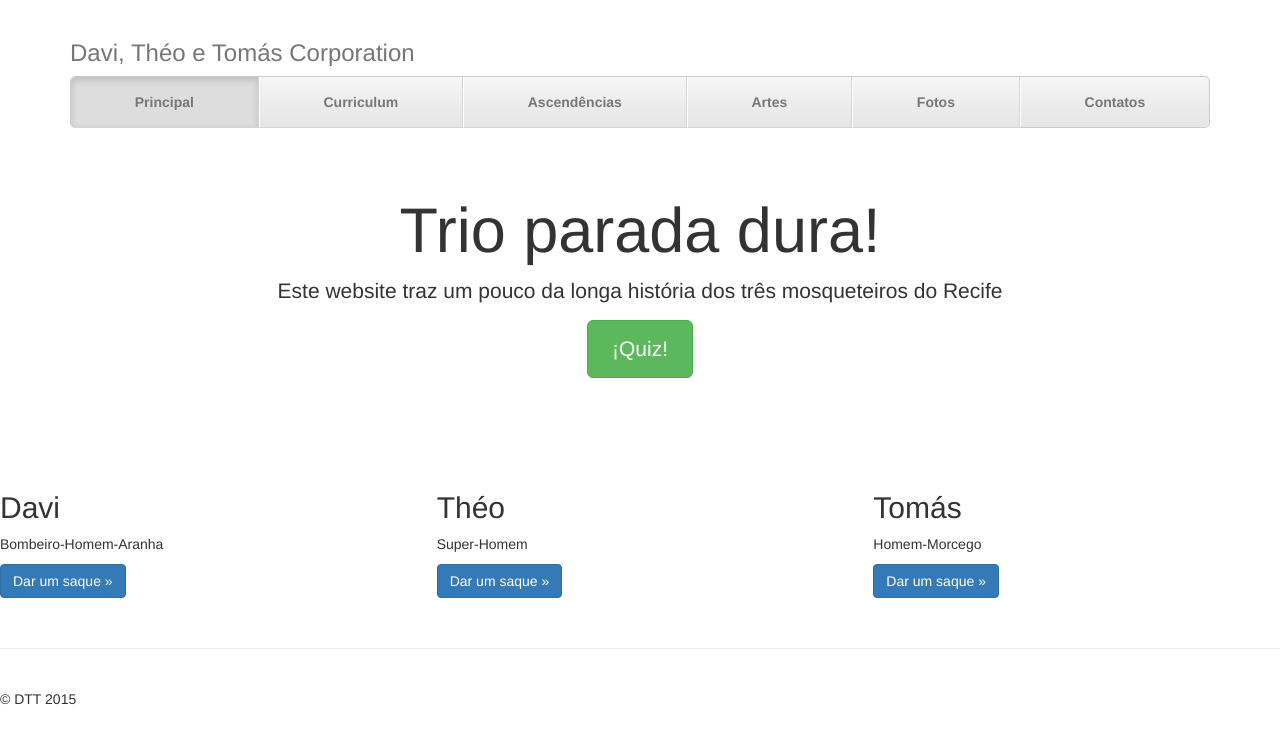
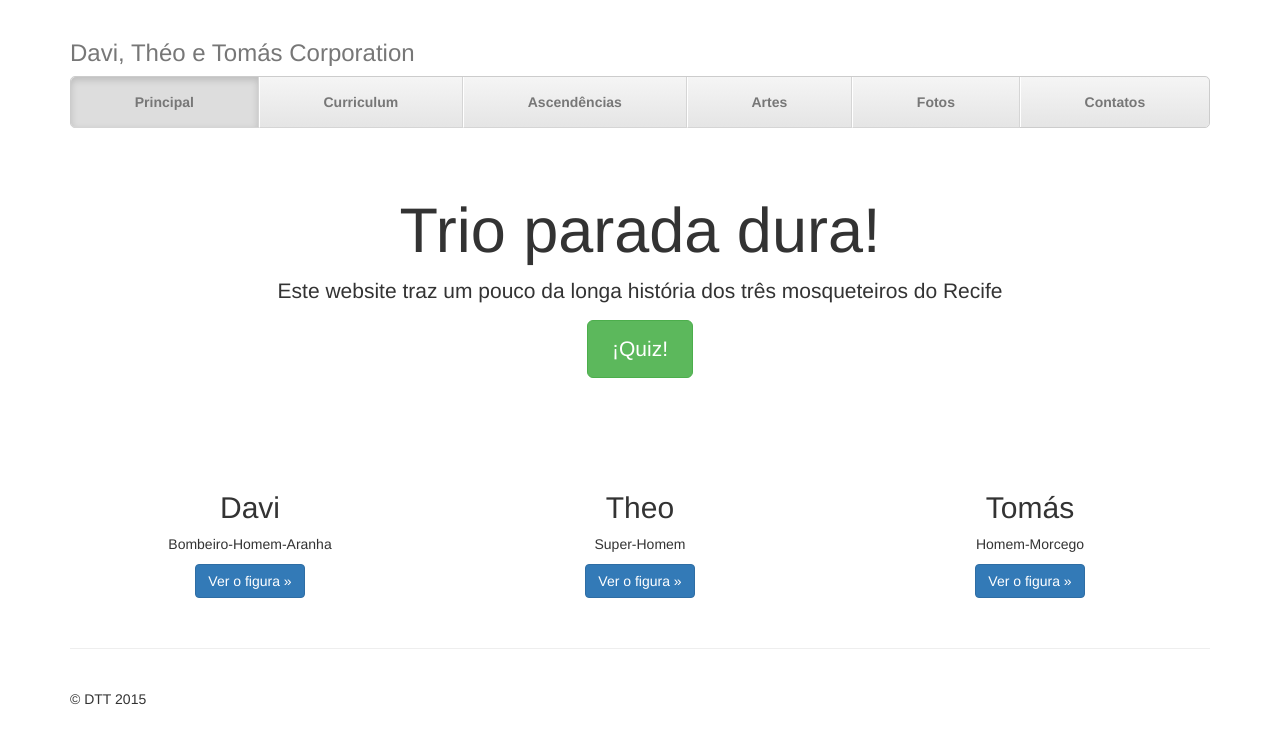
Before and after one commit to philodryas/ddt, a plain HTML site: page public/index.html in a window 1280 px wide. Drawn offline with Linux system fonts and the light colour scheme.

Commit message:
Colunas centralizadas

```diff
--- a/public/index.html
+++ b/public/index.html
@@ -17,11 +17,14 @@
 	<link href="css/justified-nav.css" rel="stylesheet">
 
 
-	<!-- HTML5 shim and Respond.js for IE8 support of HTML5 elements and media queries -->
-    <!--[if lt IE 9]>
-      <script src="https://oss.maxcdn.com/html5shiv/3.7.2/html5shiv.min.js"></script>
-      <script src="https://oss.maxcdn.com/respond/1.4.2/respond.min.js"></script>
-      <![endif]-->
+      <style type="text/css">
+      div.centrocol {
+            text-align: center;
+      }
+
+      </style>
+
+
   </head>
 
   <body>
@@ -32,8 +35,7 @@
       Multiple lines will require custom code not provided by Bootstrap. -->
       <div class="masthead">
       	<h3 class="text-muted">Davi, Théo e Tomás Corporation</h3>
-      </div>
-      	<nav>
+           	<nav>
       		<ul class="nav nav-justified">
       			<li class="active"><a href="#">Principal</a></li>
       			<li><a href="#">Curriculum</a></li>
@@ -54,20 +56,20 @@
 
       <!-- Example row of columns -->
       <div class="row">
-      	<div class="col-lg-4">
+      	<div class="col-lg-4 centrocol">
       		<h2>Davi</h2>
       		<p>Bombeiro-Homem-Aranha</p>
-      		<p><a class="btn btn-primary" href="#" role="button">Dar um saque &raquo;</a></p>
+      		<p><a class="btn btn-primary" href="#" role="button">Ver o figura &raquo;</a></p>
       	</div>
-      	<div class="col-lg-4">
-      		<h2>Théo</h2>
+      	<div class="col-lg-4 centrocol">
+      		<h2>Theo</h2>
       		<p>Super-Homem</p>
-      		<p><a class="btn btn-primary" href="#" role="button">Dar um saque &raquo;</a></p>
+      		<p><a class="btn btn-primary" href="#" role="button">Ver o figura &raquo;</a></p>
       	</div>
-      	<div class="col-lg-4">
+      	<div class="col-lg-4 centrocol">
       		<h2>Tomás</h2>
       		<p>Homem-Morcego</p>
-      		<p><a class="btn btn-primary" href="#" role="button">Dar um saque &raquo;</a></p>
+      		<p><a class="btn btn-primary" href="#" role="button">Ver o figura &raquo;</a></p>
       	</div>
       </div>
 
```
